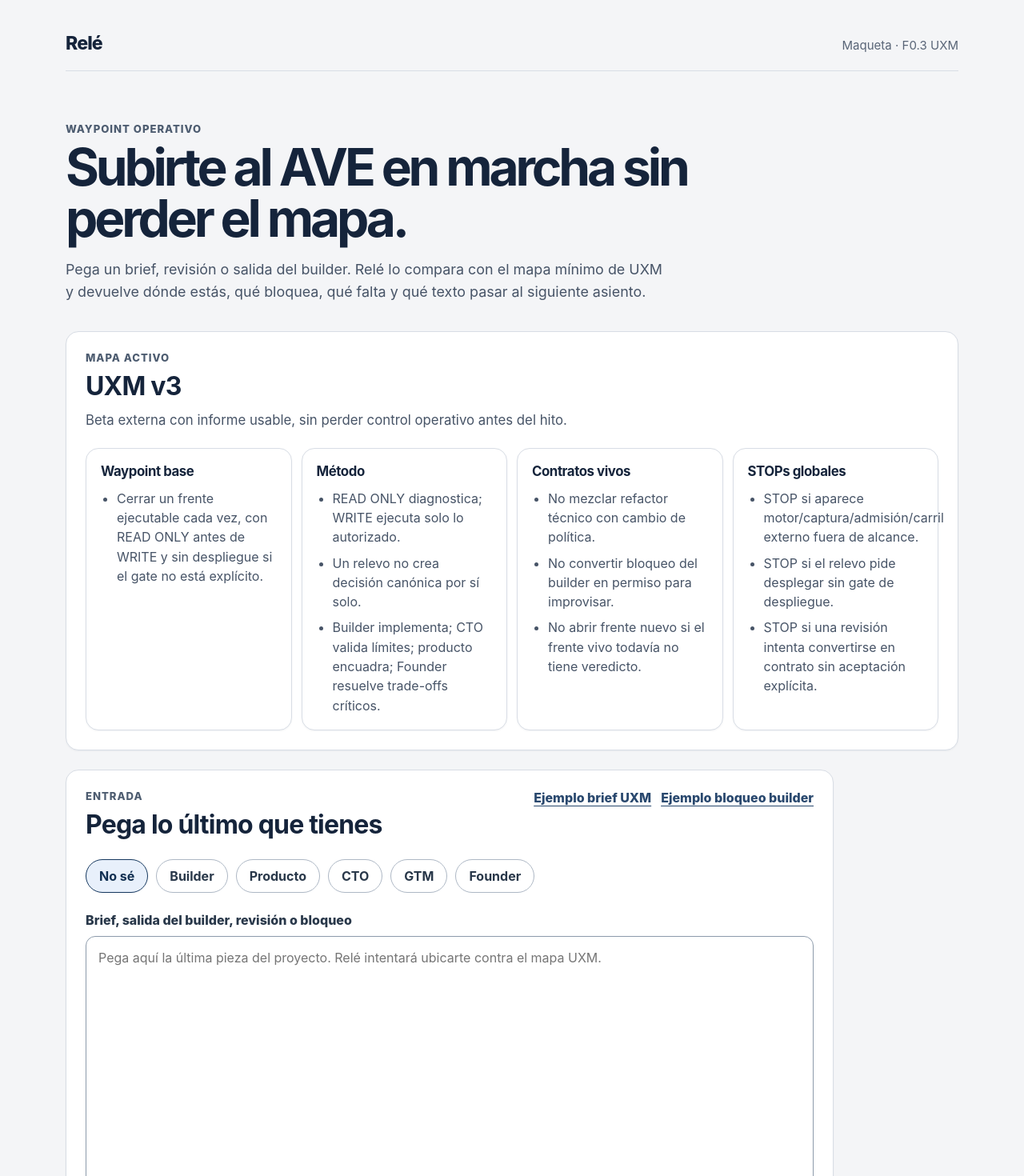
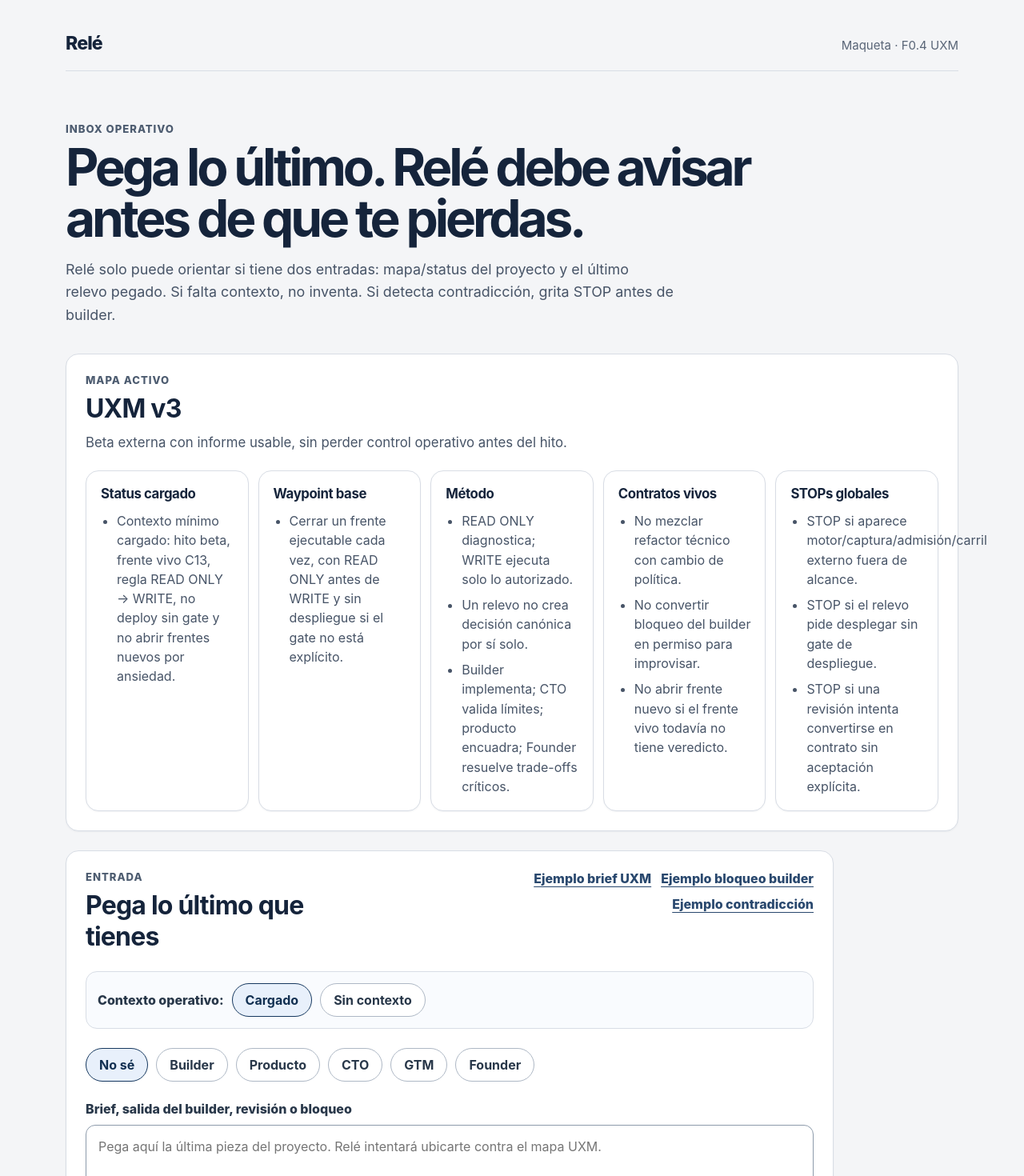
Before and after one commit to qtorb/rele, a React (Vite) app: page / in a window 1280 px wide. Shown: the top 1470 px of the page at 80% size. Built offline with nearby package versions, Linux system fonts and the light colour scheme.

Commit message:
feat: make Relé emit inbox alerts

```diff
--- a/src/App.tsx
+++ b/src/App.tsx
@@ -1,12 +1,13 @@
 import { useState } from 'react'
 
 type Source = 'auto' | 'builder' | 'producto' | 'cto' | 'gtm' | 'founder'
-type WaypointStatus = 'en-ruta' | 'bloqueado' | 'revision' | 'desvio' | 'no-concluyente'
+type WaypointStatus = 'en-ruta' | 'stop' | 'bloqueado' | 'revision' | 'desvio' | 'no-concluyente'
 
 type ProjectPack = {
   project: string
   destination: string
   currentWaypoint: string
+  lastStatus: string
   method: string[]
   liveContracts: string[]
   globalStops: string[]
@@ -19,8 +20,10 @@ type WaypointResult = {
   status: WaypointStatus
   statusLabel: string
   waypoint: string
+  contextHealth: string
   nextSeat: string
   whatChanged: string[]
+  contradictions: string[]
   confirms: string[]
   blocks: string[]
   distance: string[]
@@ -44,6 +47,8 @@ const uxmPack: ProjectPack = {
   destination: 'Beta externa con informe usable, sin perder control operativo antes del hito.',
   currentWaypoint:
     'Cerrar un frente ejecutable cada vez, con READ ONLY antes de WRITE y sin despliegue si el gate no está explícito.',
+  lastStatus:
+    'Contexto mínimo cargado: hito beta, frente vivo C13, regla READ ONLY → WRITE, no deploy sin gate y no abrir frentes nuevos por ansiedad.',
   method: [
     'READ ONLY diagnostica; WRITE ejecuta solo lo autorizado.',
     'Un relevo no crea decisión canónica por sí solo.',
@@ -91,6 +96,35 @@ No se ha creado rama, commit ni push.
 No se ha modificado ningún archivo.
 Me detengo para no escribir en el sitio incorrecto.`
 
+const sampleContradictionRelay = `ASIENTO REVISOR · READ ONLY · no convierto nada en decisión.
+
+Qué confirma:
+- El gate antes que el arreglo.
+- n ∈ {0,1,2}, con el 0 justificado por producción.
+- Comprometer ≠ publicar.
+- El paso 4 pregunta qué NO cubre el gate y prohíbe arreglarlo.
+
+Qué contradice:
+1 · El paso 2 reimpone una doctrina retirada:
+"Con {n} en la plantilla no queda ninguna."
+Pero C13 rev.4 decía que la doctrina general —el número nunca vive en la plantilla— se cae.
+El gate prueba el FIN, no el MEDIO.
+
+2 · "Reporta y PARA" y "B sin esperarme" son órdenes incompatibles.
+
+3 · La parada B lleva un criterio de aceptación que no está en el brief.
+
+4 · Dos fuentes de verdad para A: el brief titula "son VEINTISÉIS"; la instrucción dice que la lista buena es la que salga del gate.
+
+Bloqueo real:
+- Si el builder ejecuta literalmente el paso 2, reescribe 26+ plantillas.
+- /beta es una superficie nueva y nadie ha dicho que herede garantías.
+
+Qué debería llegar al builder:
+1. El requisito es que el gate pase con 0, 1 y 2. No que no quede ningún {n}.
+2. Elegir entre PARA y seguir con B.
+3. El control extra de B entra por revisión del brief o no entra.`
+
 const emptyResult: WaypointResult = {
   source: 'No detectado',
   front: 'No detectado',
@@ -98,8 +132,10 @@ const emptyResult: WaypointResult = {
   status: 'no-concluyente',
   statusLabel: 'No concluyente',
   waypoint: 'No hay suficiente señal para ubicar el proyecto.',
+  contextHealth: 'Sin mapa operativo cargado no hay criterio suficiente.',
   nextSeat: 'Founder',
   whatChanged: [],
+  contradictions: [],
   confirms: [],
   blocks: [],
   distance: [],
@@ -134,6 +170,29 @@ function unique(items: string[]) {
 }
 
 function buildHandoff(result: Omit<WaypointResult, 'handoff'>, raw: string) {
+  if (result.status === 'stop') {
+    return `PARA PRODUCTO / FOUNDER — CHECKPOINT BREVE
+
+Relé detecta que este relevo NO debe llegar todavía al builder.
+
+No es una decisión nueva.
+No es un bloqueo técnico del builder.
+Es una contradicción de instrucción antes de WRITE.
+
+Contradicciones detectadas:
+${result.contradictions.map((item) => `- ${item}`).join('\n')}
+
+Corrección mínima:
+1. Alinear el requisito con el contrato real: validar la salida/gate, no prescribir el medio interno.
+2. Elegir una sola orden operativa: parar o seguir con la siguiente parada.
+3. Meter cualquier control nuevo por revisión del brief, no como instrucción lateral.
+
+Fuera del builder:
+${result.blocks.map((item) => `- ${item}`).join('\n')}
+
+Cuando estos puntos estén corregidos, el brief puede volver a evaluarse como candidato a WRITE.`
+  }
+
   if (result.status === 'bloqueado') {
     return `PARA CTO / FOUNDER — READ ONLY
 
@@ -224,9 +283,45 @@ Entrega:
 - MODO_DE_FALLO_NO_PREVISTO.`
 }
 
-function analyzeRelay(input: string, selected: Source): WaypointResult {
+function analyzeRelay(input: string, selected: Source, hasProjectContext: boolean): WaypointResult {
   const trimmed = input.trim()
   if (!trimmed) return emptyResult
+
+  if (!hasProjectContext) {
+    const baseResult: Omit<WaypointResult, 'handoff'> = {
+      ...emptyResult,
+      source: sourceLabels[selected],
+      status: 'no-concluyente',
+      statusLabel: 'Sin contexto operativo',
+      contextHealth: 'Falta Project Pack / waypoint / último status. Relé no puede generar criterio fiable solo con el relevo.',
+      waypoint: 'No sincronizable todavía: carga mapa/status del proyecto antes de analizar.',
+      nextSeat: 'Founder',
+      whatChanged: ['Hay input pegado, pero no hay mapa operativo contra el que compararlo.'],
+      contradictions: [],
+      confirms: ['No se debe fingir orientación cuando falta contexto.'],
+      blocks: ['Falta contexto mínimo del proyecto: destino, frente vivo, contratos y STOPs.'],
+      distance: ['Cargar o actualizar el Project Pack antes de decidir si el relevo avanza.'],
+      rabbitHoles: ['Usar un LLM como memoria implícita y volver al mismo problema que Relé intenta resolver.'],
+      memoryCandidates: ['Project Pack mínimo del proyecto.'],
+      notMemory: ['El relevo pegado sin contexto no basta para crear decisión.'],
+    }
+
+    return {
+      ...baseResult,
+      handoff: `PARA FOUNDER — CARGAR CONTEXTO
+
+Relé no puede ubicar este relevo con seguridad.
+
+Falta mapa/status del proyecto:
+- destino;
+- frente vivo;
+- contratos activos;
+- STOPs globales;
+- último waypoint.
+
+No pidas recomendación ni mandes esto al builder hasta cargar ese contexto mínimo.`,
+    }
+  }
 
   const raw = trimmed.toLowerCase()
   const source = inferSource(raw, selected)
@@ -240,11 +335,33 @@ function analyzeRelay(input: string, selected: Source): WaypointResult {
   const newFrontRisk = includesAny(raw, ['abrir c14', 'c14', 'otro frente', 'nuevo frente'])
   const corporateRisk = includesAny(raw, ['comité', 'stakeholders', 'roadmap trimestral', 'matriz de riesgos'])
   const deployRisk = includesAny(raw, ['desplegar ahora', 'railway up', 'producción']) && !noDeploy
+  const noNDoctrine =
+    includesAny(raw, ['no queda ninguna', 'no quede ningún {n}', 'no quede ningun {n}', 'ningún {n}', 'ningun {n}']) ||
+    (includesAny(raw, ['{n}']) && includesAny(raw, ['plantilla']) && includesAny(raw, ['no quede', 'no queda']))
+  const gate012 =
+    includesAny(raw, ['0, 1 y 2', '0,1,2', 'n=0', 'n ∈ {0,1,2}', 'n in {0,1,2}']) ||
+    (includesAny(raw, ['0']) && includesAny(raw, ['1']) && includesAny(raw, ['2']) && includesAny(raw, ['gate']))
+  const paraAndContinue =
+    includesAny(raw, ['reporta y para', 'para y reporta', 'para y dilo']) &&
+    includesAny(raw, ['sin esperarme', 'sigue con b', 'seguir con b', 'continúa con b', 'continua con b'])
+  const lateralB = includesAny(raw, [
+    'control que no está en el brief',
+    'criterio de aceptación que no está en el brief',
+    'requisito lateral',
+    'instrucción lateral',
+  ])
+  const twoTruthsForScope =
+    includesAny(raw, ['veintiséis', 'veintiseis', '26']) &&
+    includesAny(raw, ['lista buena', 'salga del gate', 'la que salga'])
+  const betaSurfaceRisk = includesAny(raw, ['/beta', 'landing']) && includesAny(raw, ['superficie nueva', 'garantías', 'garantias'])
+  const instructionContradiction = noNDoctrine || paraAndContinue || lateralB || twoTruthsForScope
   const write = executable || includesAny(raw, ['write', 'ejecuta'])
   const phase = readOnly && !write ? 'READ ONLY' : write ? 'WRITE con gates' : 'SINCRONIZACIÓN'
   const status: WaypointStatus = hardBlock
     ? 'bloqueado'
-    : newFrontRisk || deployRisk || corporateRisk
+    : instructionContradiction
+      ? 'stop'
+      : newFrontRisk || deployRisk || corporateRisk
       ? 'desvio'
       : executable
         ? 'en-ruta'
@@ -254,6 +371,7 @@ function analyzeRelay(input: string, selected: Source): WaypointResult {
 
   const statusLabel = {
     'en-ruta': 'En ruta',
+    stop: 'STOP antes de builder',
     bloqueado: 'Bloqueado',
     revision: 'Revisión / no canónico',
     desvio: 'Desvío o madriguera',
@@ -262,6 +380,7 @@ function analyzeRelay(input: string, selected: Source): WaypointResult {
 
   const nextSeat = {
     'en-ruta': 'Builder',
+    stop: 'Producto / Founder',
     bloqueado: 'CTO / Founder',
     revision: 'Asiento revisor',
     desvio: 'Founder / Producto',
@@ -271,6 +390,8 @@ function analyzeRelay(input: string, selected: Source): WaypointResult {
   const waypoint =
     status === 'en-ruta'
       ? `${front} · ${phase} · ejecutable con límites.`
+      : status === 'stop'
+        ? `${front} · STOP antes de builder. Hay contradicciones en la instrucción.`
       : status === 'bloqueado'
         ? `${front} · bloqueado antes de WRITE. No relanzar hasta resolver causa.`
         : status === 'desvio'
@@ -287,6 +408,17 @@ function analyzeRelay(input: string, selected: Source): WaypointResult {
     noDeploy ? 'El despliegue queda bloqueado explícitamente.' : 'No hay bloqueo de despliegue suficientemente explícito.',
   ])
 
+  const contradictions = unique([
+    ...(noNDoctrine && gate012
+      ? ['El relevo exige “que no quede ningún {n}”, pero también dice que el contrato real es pasar el gate con 0, 1 y 2.']
+      : noNDoctrine
+        ? ['El relevo prescribe cómo debe estar escrita la plantilla por dentro, no solo el resultado que debe pasar el gate.']
+        : []),
+    ...(paraAndContinue ? ['Hay dos órdenes incompatibles: “PARA” y continuar con B/sin esperar.'] : []),
+    ...(lateralB ? ['B incorpora un control o criterio de aceptación que no entró por revisión formal del brief.'] : []),
+    ...(twoTruthsForScope ? ['Hay dos fuentes de verdad para el alcance: número fijo de piezas vs lista que salga del gate.'] : []),
+  ])
+
   const confirms = unique([
     ...(executable ? ['Puede avanzar como WRITE con gates si el preflight confirma el contexto.'] : []),
     ...(readOnly ? ['La pieza conserva la separación READ ONLY antes de WRITE.'] : []),
@@ -298,8 +430,10 @@ function analyzeRelay(input: string, selected: Source): WaypointResult {
 
   const blocks = unique([
     ...(hardBlock ? ['El builder no pudo confirmar entorno/repo/estado seguro.'] : []),
+    ...(contradictions.length ? ['El brief necesita corrección antes de llegar al builder.'] : []),
     ...(noDeploy ? ['No desplegar hasta verificar árbol limpio y turno/gate de despliegue.'] : []),
     ...(scopeRisk ? ['Si exige tocar captura/admisión/carril externo: STOP y checkpoint.'] : []),
+    ...(betaSurfaceRisk ? ['/beta aparece como superficie nueva sin garantías asignadas; no es tarea implícita del builder.'] : []),
     ...(includesAny(raw, ['para y dilo', 'stop']) ? ['El propio relevo contiene STOP explícito.'] : []),
   ])
 
@@ -315,6 +449,8 @@ function analyzeRelay(input: string, selected: Source): WaypointResult {
   const rabbitHoles = unique([
     ...(newFrontRisk ? ['Abrir C14 u otro frente antes de cerrar el frente vivo.'] : []),
     ...(deployRisk ? ['Desplegar por inercia sin gate explícito.'] : []),
+    ...(noNDoctrine ? ['Reescribir internals de plantillas en vez de validar la salida observable del gate.'] : []),
+    ...(lateralB ? ['Colar requisitos nuevos por una instrucción lateral al builder.'] : []),
     ...(scopeRisk ? ['Investigar captura/admisión/carril externo si no bloquea el frente actual.'] : []),
     ...(corporateRisk ? ['Aplicar playbook corporativo pesado en vez de cierre startup.'] : []),
     'Reabrir decisiones antiguas porque no aparecen en el último relevo.',
@@ -324,6 +460,7 @@ function analyzeRelay(input: string, selected: Source): WaypointResult {
   const memoryCandidates = unique([
     ...(includesAny(raw, ['un encargo vivo a la vez']) ? ['Un encargo vivo a la vez hasta el hito.'] : []),
     ...(includesAny(raw, ['foco ordena']) ? ['El foco cambia orden, no contenido ni jerarquía.'] : []),
+    ...(noNDoctrine && gate012 ? ['Contrato C13: el gate debe pasar con 0, 1 y 2; no se prescribe el medio interno.'] : []),
     ...(includesAny(raw, ['texto de botón']) ? ['Formulario: usar ubicación/fuente identificadora, no botón de submit.'] : []),
     ...(noDeploy ? ['Antes de desplegar: verificar árbol limpio y gate de despliegue.'] : []),
     ...(scopeRisk ? ['Captura/admisión/carril externo requieren autorización separada.'] : []),
@@ -343,8 +480,10 @@ function analyzeRelay(input: string, selected: Source): WaypointResult {
     status,
     statusLabel,
     waypoint,
+    contextHealth: 'Mapa UXM mínimo cargado. Relé compara el relevo contra destino, waypoint, contratos y STOPs.',
     nextSeat,
     whatChanged,
+    contradictions,
     confirms: confirms.length ? confirms : ['No hay confirmaciones fuertes; tratar como contexto provisional.'],
     blocks: blocks.length ? blocks : ['No se detecta bloqueo explícito, pero revisar gates antes de ejecutar.'],
     distance,
@@ -379,6 +518,7 @@ function ListBlock({ title, items }: { title: string; items: string[] }) {
 export function App() {
   const [source, setSource] = useState<Source>('auto')
   const [relay, setRelay] = useState('')
+  const [contextLoaded, setContextLoaded] = useState(true)
   const [result, setResult] = useState<WaypointResult | null>(null)
   const [copied, setCopied] = useState('')
 
@@ -386,7 +526,7 @@ export function App() {
 
   const sync = () => {
     setCopied('')
-    setResult(analyzeRelay(relay, source))
+    setResult(analyzeRelay(relay, source, contextLoaded))
   }
 
   const copyHandoff = async () => {
@@ -403,15 +543,15 @@ export function App() {
     <main className="shell">
       <header className="brand">
         <p className="brand-mark">Relé</p>
-        <p className="brand-note">Maqueta · F0.3 UXM</p>
+        <p className="brand-note">Maqueta · F0.4 UXM</p>
       </header>
 
       <section className="hero" aria-labelledby="hero-title">
-        <p className="eyebrow">Waypoint operativo</p>
-        <h1 id="hero-title">Subirte al AVE en marcha sin perder el mapa.</h1>
+        <p className="eyebrow">Inbox operativo</p>
+        <h1 id="hero-title">Pega lo último. Relé debe avisar antes de que te pierdas.</h1>
         <p className="intro">
-          Pega un brief, revisión o salida del builder. Relé lo compara con el mapa mínimo de UXM y devuelve
-          dónde estás, qué bloquea, qué falta y qué texto pasar al siguiente asiento.
+          Relé solo puede orientar si tiene dos entradas: mapa/status del proyecto y el último relevo pegado.
+          Si falta contexto, no inventa. Si detecta contradicción, grita STOP antes de builder.
         </p>
       </section>
 
@@ -422,6 +562,7 @@ export function App() {
           <p className="map-copy">{uxmPack.destination}</p>
         </div>
         <div className="map-grid">
+          <ListBlock title="Status cargado" items={[uxmPack.lastStatus]} />
           <ListBlock title="Waypoint base" items={[uxmPack.currentWaypoint]} />
           <ListBlock title="Método" items={uxmPack.method} />
           <ListBlock title="Contratos vivos" items={uxmPack.liveContracts} />
@@ -442,7 +583,30 @@ export function App() {
             <button className="text-button" type="button" onClick={() => setRelay(sampleBuilderBlock)}>
               Ejemplo bloqueo builder
             </button>
+            <button className="text-button" type="button" onClick={() => setRelay(sampleContradictionRelay)}>
+              Ejemplo contradicción
+            </button>
           </div>
+        </div>
+
+        <div className="context-toggle" aria-label="Contexto operativo">
+          <span>Contexto operativo:</span>
+          <button
+            aria-pressed={contextLoaded}
+            className={contextLoaded ? 'choice choice-selected' : 'choice'}
+            onClick={() => setContextLoaded(true)}
+            type="button"
+          >
+            Cargado
+          </button>
+          <button
+            aria-pressed={!contextLoaded}
+            className={!contextLoaded ? 'choice choice-selected' : 'choice'}
+            onClick={() => setContextLoaded(false)}
+            type="button"
+          >
+            Sin contexto
+          </button>
         </div>
 
         <div className="source-picker" aria-label="Origen declarado">
@@ -479,6 +643,7 @@ export function App() {
               setResult(null)
               setCopied('')
               setSource('auto')
+              setContextLoaded(true)
             }}
             type="button"
           >
@@ -496,6 +661,7 @@ export function App() {
             </div>
             <div className="pill-row" aria-label="Resumen detectado">
               <Pill>{result.statusLabel}</Pill>
+              <Pill>{result.contextHealth}</Pill>
               <Pill>{result.front}</Pill>
               <Pill>{result.nextSeat}</Pill>
             </div>
@@ -506,6 +672,8 @@ export function App() {
             <p>
               {result.status === 'en-ruta'
                 ? 'Pasar al builder con portada de control. Mantener gates, no abrir frentes y no desplegar sin permiso literal.'
+                : result.status === 'stop'
+                  ? 'No pegar al builder. Devolver al asiento que produjo el brief o llevar a checkpoint mínimo.'
                 : result.status === 'bloqueado'
                   ? 'No relanzar como WRITE. Resolver bloqueo o llevarlo a CTO/Founder como READ ONLY.'
                   : result.status === 'desvio'
@@ -516,6 +684,7 @@ export function App() {
 
           <div className="grid">
             <ListBlock title="Qué cambió con este relevo" items={result.whatChanged} />
+            {result.contradictions.length > 0 && <ListBlock title="Contradicciones detectadas" items={result.contradictions} />}
             <ListBlock title="Qué confirma" items={result.confirms} />
             <ListBlock title="Qué bloquea" items={result.blocks} />
             <ListBlock title="Distancia al destino" items={result.distance} />
--- a/src/styles.css
+++ b/src/styles.css
@@ -138,7 +138,7 @@ h3 {
 
 .map-grid {
   display: grid;
-  grid-template-columns: repeat(4, minmax(0, 1fr));
+  grid-template-columns: repeat(auto-fit, minmax(190px, 1fr));
   gap: 12px;
   margin-top: 22px;
 }
@@ -168,11 +168,25 @@ h3 {
   text-underline-offset: 4px;
 }
 
-.source-picker {
+.source-picker,
+.context-toggle {
   display: flex;
   flex-wrap: wrap;
   gap: 10px;
   margin: 24px 0;
+}
+
+.context-toggle {
+  align-items: center;
+  border: 1px solid #d8dde5;
+  border-radius: 14px;
+  padding: 14px;
+  background: #f9fbfe;
+}
+
+.context-toggle span {
+  color: #29384a;
+  font-weight: 800;
 }
 
 .choice {
```
Also changed, not shown: 2 other files (tests, documents, lock files or other folders).
